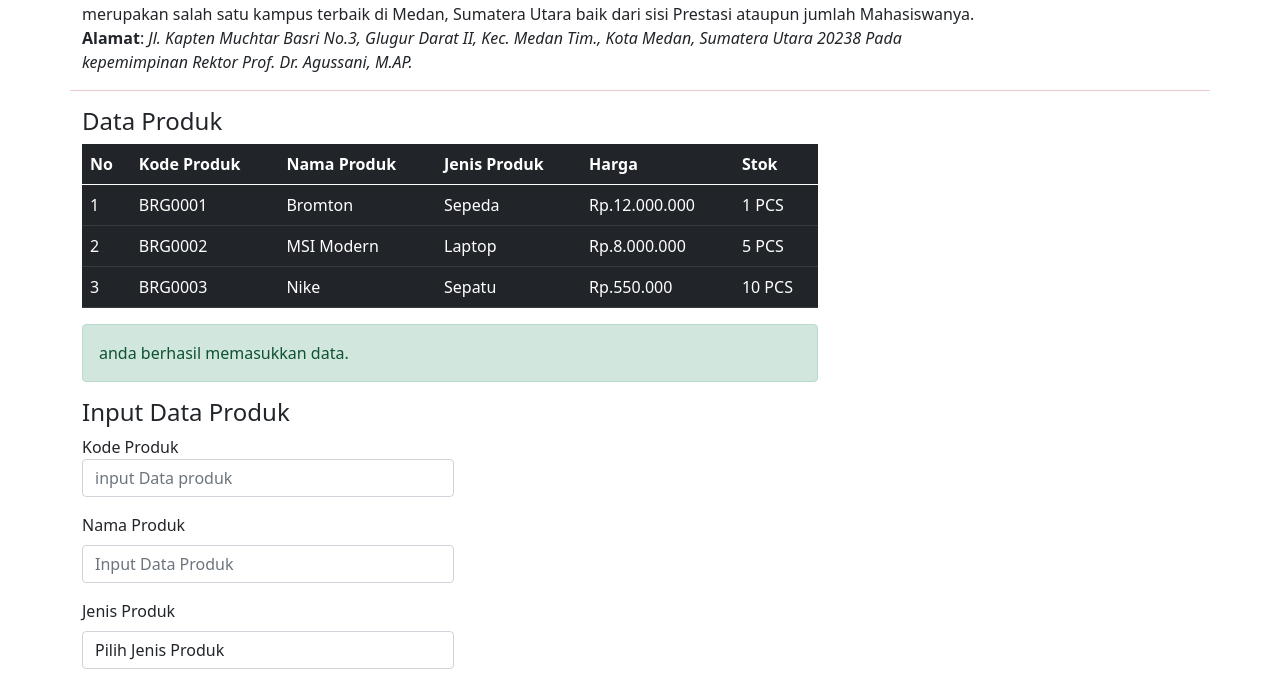
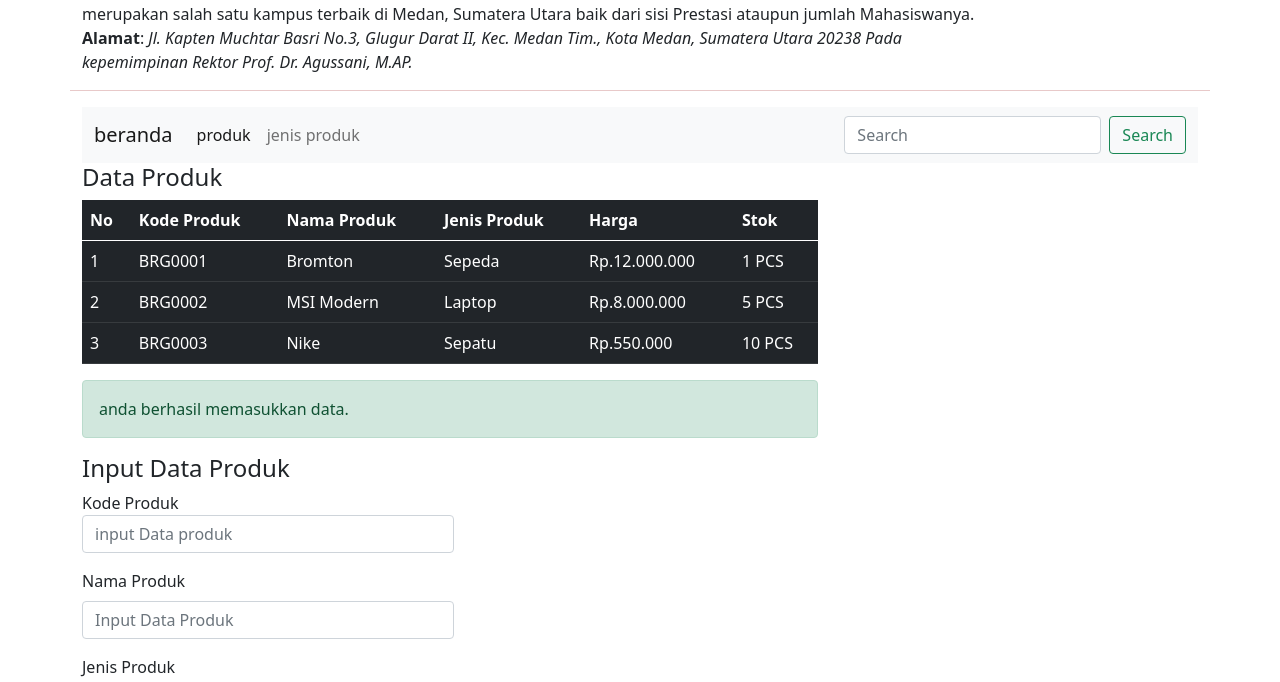
Before and after one commit to kencana31/web_lanjut_agung_kencana_2009010102, a plain HTML site: page pertemuan 8/index.html in a window 1280 px wide. Shown: the part 78-760 px from the top of the page. Drawn offline with nearby package versions, Linux system fonts and the light colour scheme; files whose address does not match are found by name.

Commit message:
menambahkan navbar pada file pertama saya

```diff
--- a/pertemuan 8/index.html
+++ b/pertemuan 8/index.html
@@ -31,6 +31,29 @@
             <hr style="color: brown;">
 
         </div>
+<nav class="navbar navbar-expand-lg navbar-light bg-light">
+  <div class="container-fluid">
+    <a class="navbar-brand" href="#">beranda</a>
+    <button class="navbar-toggler" type="button" data-bs-toggle="collapse" data-bs-target="#navbarSupportedContent" aria-controls="navbarSupportedContent" aria-expanded="false" aria-label="Toggle navigation">
+      <span class="navbar-toggler-icon"></span>
+    </button>
+    <div class="collapse navbar-collapse" id="navbarSupportedContent">
+      <ul class="navbar-nav me-auto mb-2 mb-lg-0">
+        <li class="nav-item">
+          <a class="nav-link active" aria-current="page" href="#">produk</a>
+        </li>
+        <li class="nav-item">
+          <a class="nav-link" href="#">jenis produk</a>
+        </li>
+      </ul>
+      <form class="d-flex">
+        <input class="form-control me-2" type="search" placeholder="Search" aria-label="Search">
+        <button class="btn btn-outline-success" type="submit">Search</button>
+      </form>
+    </div>
+  </div>
+</nav>
+
         <div class="row">
             <div class="col-sm-8">
                 <h4>Data Produk</h4>
```
Also changed, not shown: img/images.png (added).
